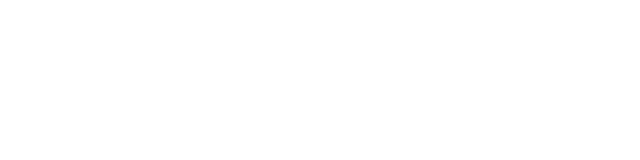
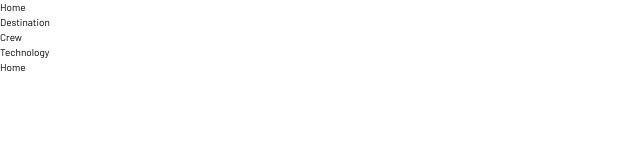
Before and after one commit to dhananjayandayalan/space-tour, a React (Vite) app: page / in a window 1280 px wide. Shown: the top 160 px of the page, without its empty margins (0-640 px from the left). Built offline with nearby package versions, Linux system fonts and the light colour scheme; a web font is replaced by a local one.

Commit message:
Change for pseudo routing using useState

```diff
--- a/src/App.jsx
+++ b/src/App.jsx
@@ -5,14 +5,14 @@
 import "./globals.scss";
 
 //* View
-import { Destination, Crew, Technology } from "./pages";
+import { Home, Destination, Crew, Technology } from "./pages";
 
 //* Components
 import { Navbar } from "./components";
 
 const App = () => {
   const [data, setData] = useState({});
-  const [route, setRoute] = useState("/");
+  const [route, setRoute] = useState("");
 
   useEffect(() => {
     fetchData();
@@ -24,12 +24,17 @@
     setData(data);
   };
 
+  const routeHandler = (value) => {
+    setRoute(value);
+  };
+
   return (
     <main className='app'>
-      {/* <Navbar /> */}
-      {/* <Destination data={state.destinations}/> */}
-      {/* <Crew data={state.crew}/> */}
-      {/* <Technology data={state.technology}/> */}
+      <Navbar handleRoute={routeHandler} route={route} />
+      {route === "" && <Home />}
+      {/* {route === "destination" && <Destination data={data.destinations} />}
+      {route === "crew" && <Crew data={data.crew} />}
+      {route === "technology" && <Technology data={data.technology} />} */}
     </main>
   );
 };
--- a/src/components/Navbar/index.jsx
+++ b/src/components/Navbar/index.jsx
@@ -1,7 +1,18 @@
 import React from "react";
 
-const Navbar = () => {
-  return <div>Navbar</div>;
+const Navbar = ({ handleRoute }) => {
+  return (
+    <div>
+      <nav>
+        <ul>
+          <li onClick={() => handleRoute("")}>Home</li>
+          <li onClick={() => handleRoute("destination")}>Destination</li>
+          <li onClick={() => handleRoute("crew")}>Crew</li>
+          <li onClick={() => handleRoute("technology")}>Technology</li>
+        </ul>
+      </nav>
+    </div>
+  );
 };
 
 export default Navbar;
--- a/src/pages/Crew/index.jsx
+++ b/src/pages/Crew/index.jsx
@@ -1,7 +1,7 @@
 import React from "react";
 
-const Crew = () => {
-  return <div>Crew</div>;
+const Crew = ({ data }) => {
+  return <div>{JSON.stringify(data)}</div>;
 };
 
 export default Crew;
--- a/src/pages/Destination/index.jsx
+++ b/src/pages/Destination/index.jsx
@@ -1,7 +1,7 @@
 import React from "react";
 
 const Destination = ({ data }) => {
-  return <div>Destination</div>;
+  return <div>{JSON.stringify(data)}</div>;
 };
 
 export default Destination;
--- /dev/null
+++ b/src/pages/Home/index.jsx
@@ -0,0 +1,7 @@
+import React from "react";
+
+const Home = () => {
+  return <div>Home</div>;
+};
+
+export default Home;
--- a/src/pages/Technology/index.jsx
+++ b/src/pages/Technology/index.jsx
@@ -1,7 +1,7 @@
 import React from "react";
 
-const Technology = () => {
-  return <div>Technology</div>;
+const Technology = ({ data }) => {
+  return <div>{JSON.stringify(data)}</div>;
 };
 
 export default Technology;
--- a/src/pages/index.js
+++ b/src/pages/index.js
@@ -1,5 +1,6 @@
+import Home from "./Home";
 import Destination from "./Destination";
 import Crew from "./Crew";
 import Technology from "./Technology";
 
-export { Destination, Crew, Technology };
+export { Home, Destination, Crew, Technology };
```
Also changed, not shown: src/main.jsx (+6 -6 lines), src/pages/Home/Home.module.scss (added).
